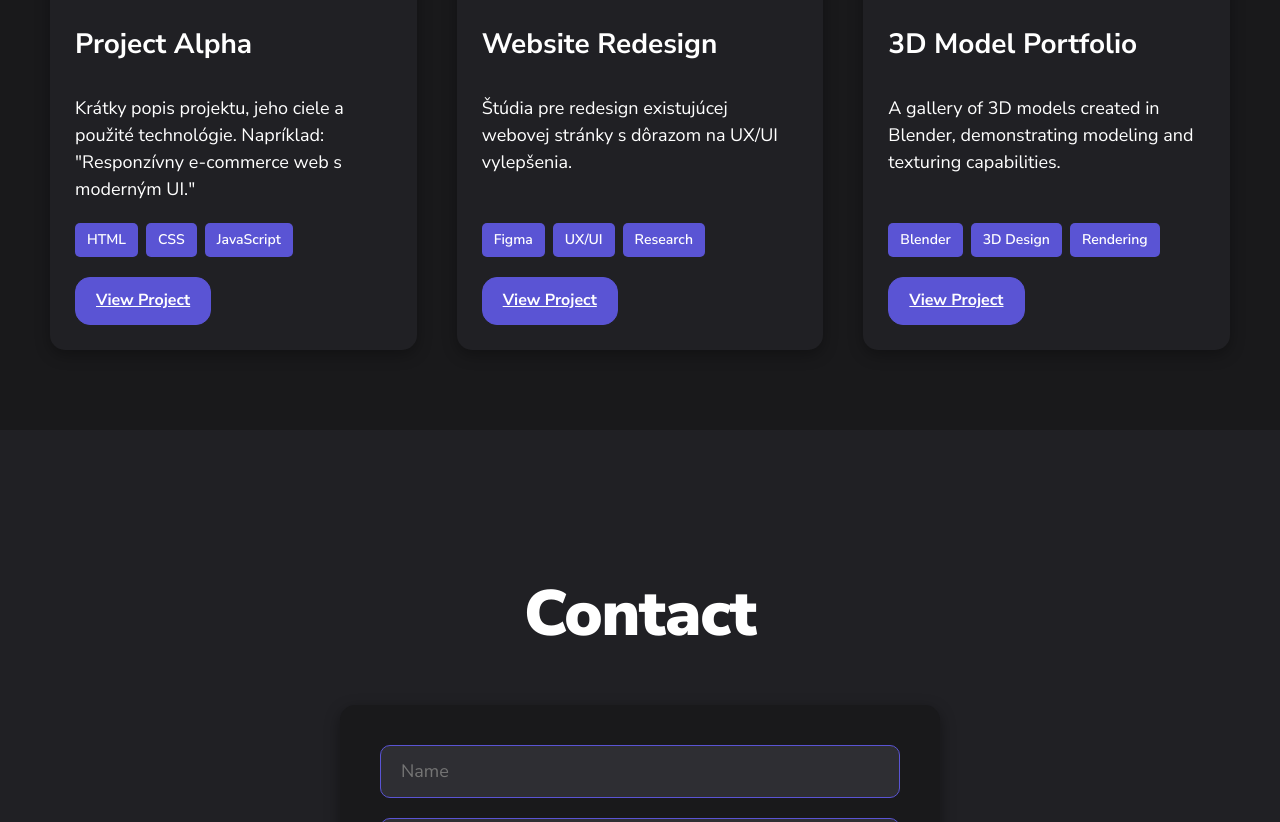
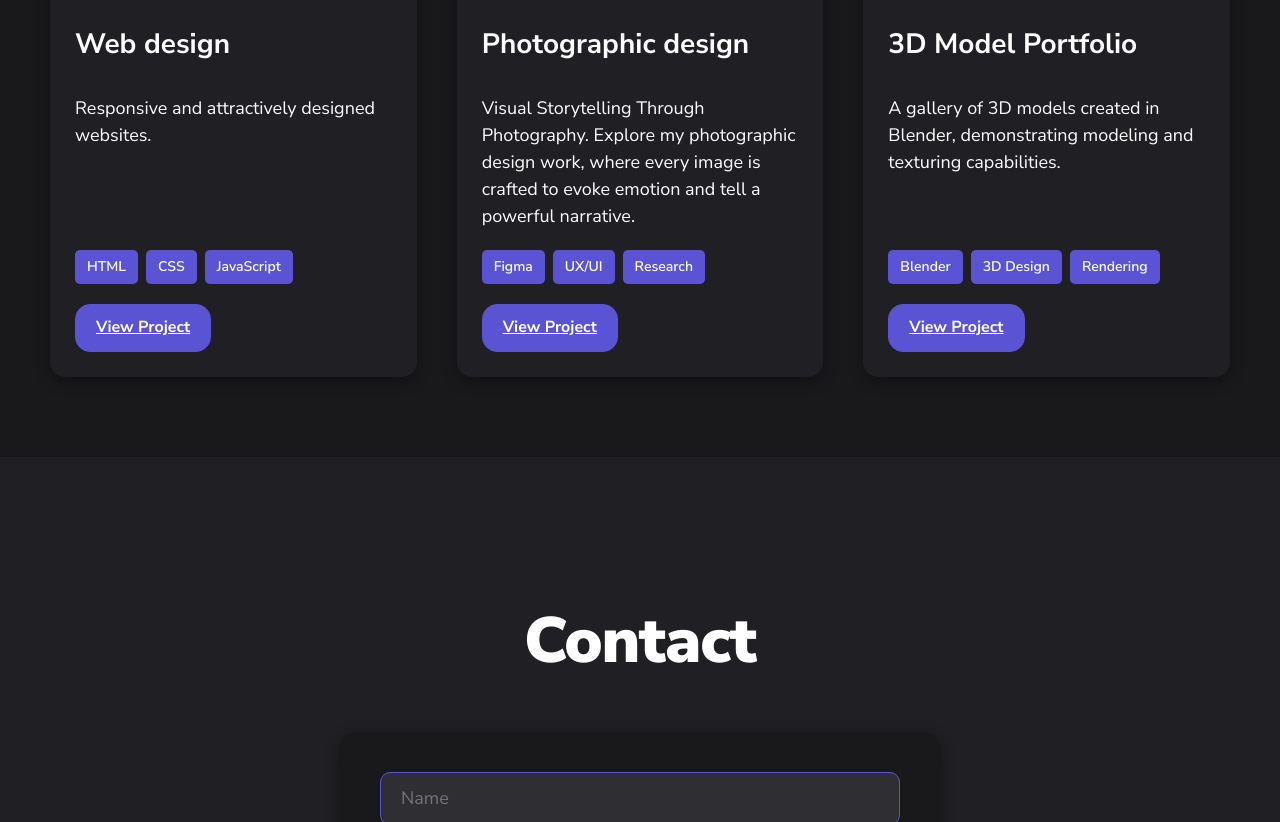
Before and after one commit to flashayy/portfolio, a plain HTML site: page index.html in a window 1280 px wide. Shown: the part 2760-3582 px from the top of the page. Drawn offline with Linux system fonts and the light colour scheme.

Commit message:
pridal som dalsie podstranky

```diff
--- a/index.html
+++ b/index.html
@@ -97,8 +97,7 @@
                         <img src="assets/images/blender-logo.png" alt="Blender logo" class="about-me__icon">
                         <img src="assets/images/vscode-logo.png" alt="VS Code logo" class="about-me__icon">
                         <img src="assets/images/photoshop-logo.png" alt="Photoshop logo" class="about-me__icon">
-                        <img src="assets/images/illustrator-logo.png" alt="Adobe Illustrator logo"
-                            class="about-me__icon">
+                        <img src="assets/images/illustrator-logo.png" alt="Adobe Illustrator logo" class="about-me__icon">
                     </div>
                 </div>
             </div>
@@ -110,30 +109,28 @@
                 <div class="project-card">
                     <img src="assets/images/project-placeholder-1.jpg" alt="Projekt 1" class="project-card__image">
                     <div class="project-card__content">
-                        <h3 class="project-card__title">Project Alpha</h3>
-                        <p class="project-card__description">Krátky popis projektu, jeho ciele a použité technológie.
-                            Napríklad: "Responzívny e-commerce web s moderným UI."</p>
+                        <h3 class="project-card__title">Web design</h3>
+                        <p class="project-card__description">Responsive and attractively designed websites.</p>
                         <div class="project-card__tags">
                             <span class="tag">HTML</span>
                             <span class="tag">CSS</span>
                             <span class="tag">JavaScript</span>
                         </div>
-                        <a href="#" class="button button--small button--primary">View Project</a>
+                        <a href="projects-web.html" class="button button--small button--primary">View Project</a>
                     </div>
                 </div>
 
                 <div class="project-card">
                     <img src="assets/images/project-placeholder-2.jpg" alt="Projekt 2" class="project-card__image">
                     <div class="project-card__content">
-                        <h3 class="project-card__title">Website Redesign</h3>
-                        <p class="project-card__description">Štúdia pre redesign existujúcej webovej stránky s dôrazom
-                            na UX/UI vylepšenia.</p>
+                        <h3 class="project-card__title">Photographic design</h3>
+                        <p class="project-card__description">Visual Storytelling Through Photography. Explore my photographic design work, where every image is crafted to evoke emotion and tell a powerful narrative.</p>
                         <div class="project-card__tags">
                             <span class="tag">Figma</span>
                             <span class="tag">UX/UI</span>
                             <span class="tag">Research</span>
                         </div>
-                        <a href="#" class="button button--small button--primary">View Project</a>
+                        <a href="projects-photo.html" class="button button--small button--primary">View Project</a>
                     </div>
                 </div>
 
@@ -148,7 +145,7 @@
                             <span class="tag">3D Design</span>
                             <span class="tag">Rendering</span>
                         </div>
-                        <a href="#" class="button button--small button--primary">View Project</a>
+                        <a href="projects-3d.html" class="button button--small button--primary">View Project</a>
                     </div>
                 </div>
             </div>
```
Also changed, not shown: projects-3d.html (added, +11 -0 lines), projects-photo.html (added, +11 -0 lines), projects-web.html (added, +11 -0 lines).
